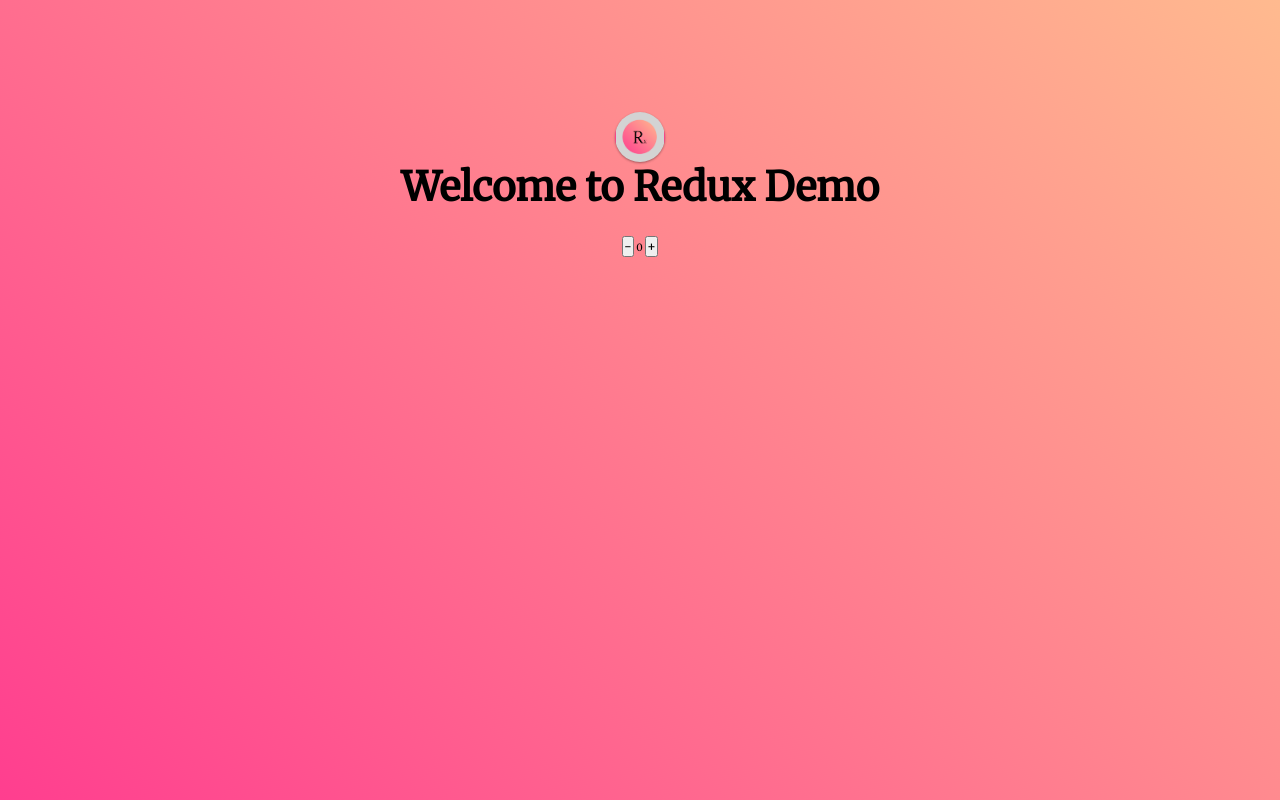
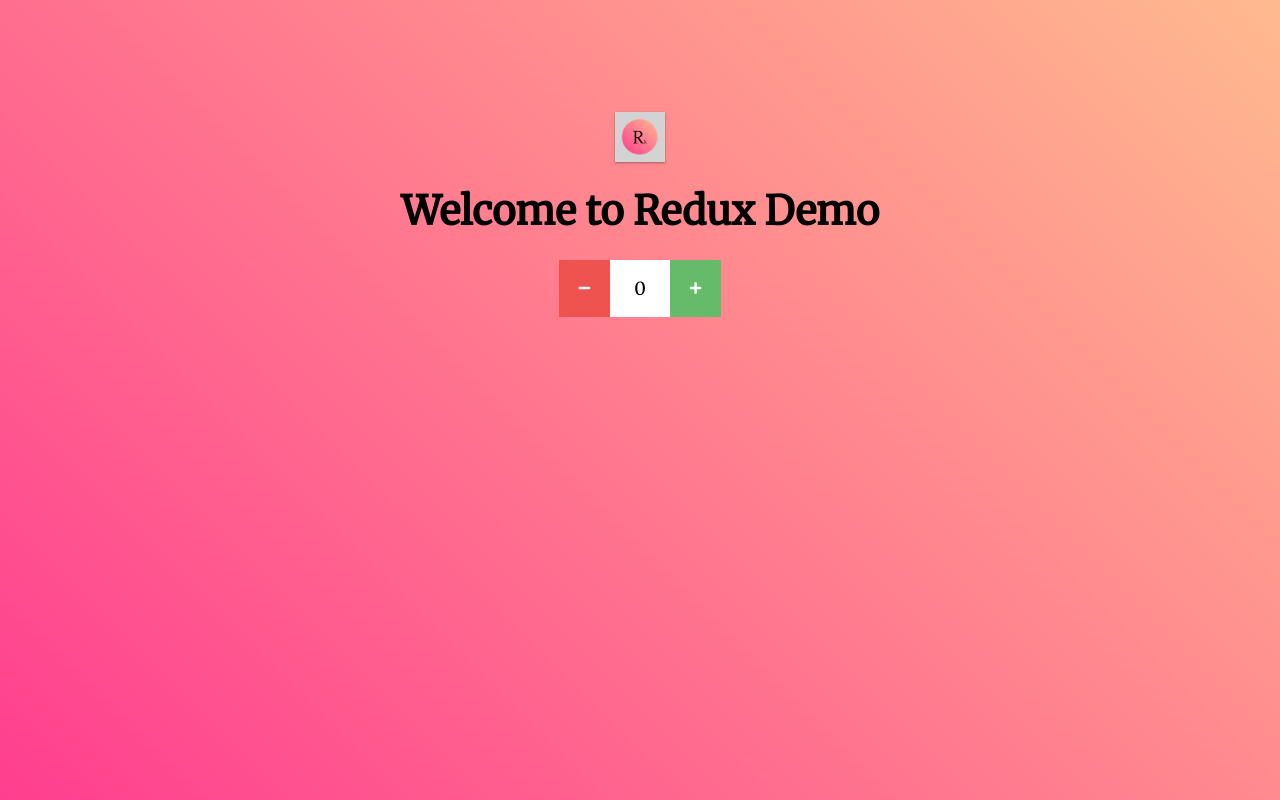
Before and after one commit to immnk/redux-demo, a website built with webpack: page src/index.html in a window 1280 px wide. Built offline with nearby package versions, Linux system fonts and the light colour scheme.

Commit message:
style changes

```diff
--- a/src/index.html
+++ b/src/index.html
@@ -25,6 +25,7 @@
 
   <title>Webpack Testing</title>
   <link href="https://fonts.googleapis.com/css?family=Merriweather" rel="stylesheet">
+  <link rel="stylesheet" href="https://use.fontawesome.com/releases/v5.7.2/css/all.css" integrity="sha384-fnmOCqbTlWIlj8LyTjo7mOUStjsKC4pOpQbqyi7RrhN7udi9RwhKkMHpvLbHG9Sr" crossorigin="anonymous">
 </head>
 
 <body>
@@ -33,9 +34,9 @@
       <div class="logo"></div>
       <h1 id="title">Welcome to Redux Demo</h1>
       <div class="example-1">
-        <button class="btn" onclick="DOMEvents.buttonClick('DECREMENT')">-</button>
+        <button class="btn btn-danger" onclick="DOMEvents.buttonClick('DECREMENT')"><i class="fas fa-minus"></i></button>
         <span id="example-1__value"></span>
-        <button class="btn" onclick="DOMEvents.buttonClick('INCREMENT')">+</button>
+        <button class="btn btn-positive" onclick="DOMEvents.buttonClick('INCREMENT')"><i class="fas fa-plus"></i></button>
       </div>
     </div>
   </div>
--- /dev/null
+++ b/src/scss/_common.scss
@@ -0,0 +1,26 @@
+.btn {
+    border: none;
+    font-weight: bold;
+    color: #FAFAFA;
+    display: inline-block;
+    padding: 20px 20px;
+    cursor: pointer;
+    user-select: none;
+    outline: none;
+}
+
+.btn-positive {
+    background: $positive;
+
+    &:hover {
+        background: $positive-dark;
+    }
+}
+
+.btn-danger {
+    background: $danger;
+
+    &:hover {
+        background: $danger-dark;
+    }
+}
--- /dev/null
+++ b/src/scss/_example1.scss
@@ -0,0 +1,10 @@
+.example-1 {
+    display: inline-flex;
+    align-items: center;
+    background: #ffffff;
+
+    #example-1__value {
+        padding: 0 2.4rem;
+        font-size: 1.8rem;
+    }
+}
--- a/src/scss/_variables.scss
+++ b/src/scss/_variables.scss
@@ -1,7 +1,35 @@
 // FONTS
-$font-stack: 'Merriweather', sans-serif;
+$font-stack: 'Merriweather',
+sans-serif;
 
 // COLORS
-$background-start: rgba(255,62,143,1);
-$background-end: rgba(255,186,143,1);
+$background-start: rgba(255, 62, 143, 1);
+$background-end: rgba(255, 186, 143, 1);
 $gray: #c1c1c1;
+$positive: #66BB6A;
+$danger: #ef5350;
+$positive-dark:#549d59;
+$danger-dark: #c44442;
+
+// BREAKPOINTS:
+$media-breakpoint-phone: 576px;
+$media-breakpoint-tab: 768px;
+$media-breakpoint-desktops: 992px;
+
+@mixin for-phone {
+    @media (max-width: $media-breakpoint-phone) {
+        @content;
+    }
+}
+
+@mixin for-tablet {
+    @media (max-width: $media-breakpoint-tab) {
+        @content;
+    }
+}
+
+@mixin for-desktop {
+    @media (min-width: $media-breakpoint-desktops) {
+        @content;
+    }
+}
--- a/src/scss/main.scss
+++ b/src/scss/main.scss
@@ -1,4 +1,6 @@
 @import "variables";
+@import "common";
+@import "example1";
 
 * {
   margin: 0;
@@ -27,33 +29,32 @@
   text-align: center;
 
   .logo {
-    background: $background-start url("../images/logo.png") no-repeat center;
-    background-size: contain;
+    background: url("../images/logo.png") no-repeat center;
+    background-size: cover;
     width: 5rem;
     height: 5rem;
     margin: 0 auto;
-    border-radius: 50%;
     box-shadow: 0 1px 3px rgba(0,0,0,0.12), 0 1px 2px rgba(0,0,0,0.24);
   }
 
   #title {
     font-size: 4rem;
-    margin-bottom: 2.4rem;
-    @media only screen and (max-width: 768px) {
+    margin: 2.4rem;
+    @include for-tablet {
       font-size: 3rem;
     }
 
-    @media only screen and (max-width: 468px) {
+    @include for-phone {
       font-size: 2.5rem;
     }
   }
 
-  @media only screen and (max-width: 768px) {
+  @include for-tablet {
     margin: 2.4rem auto;
     padding: 0;
   }
 
-  @media only screen and (max-width: 468px) {
+  @include for-phone {
     margin: 1.2rem auto;
     padding: 0;
   }
```
